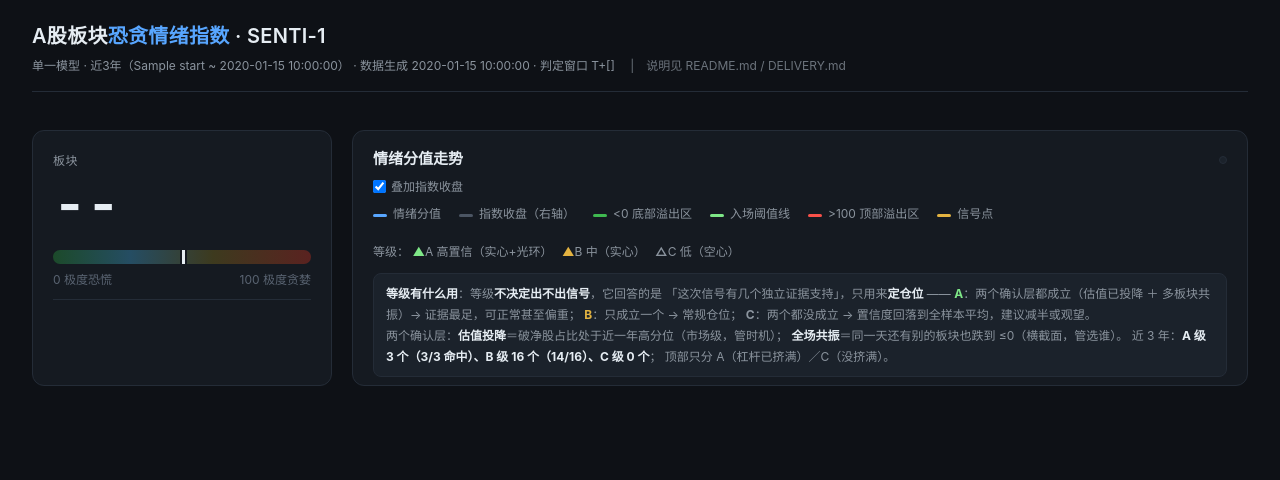
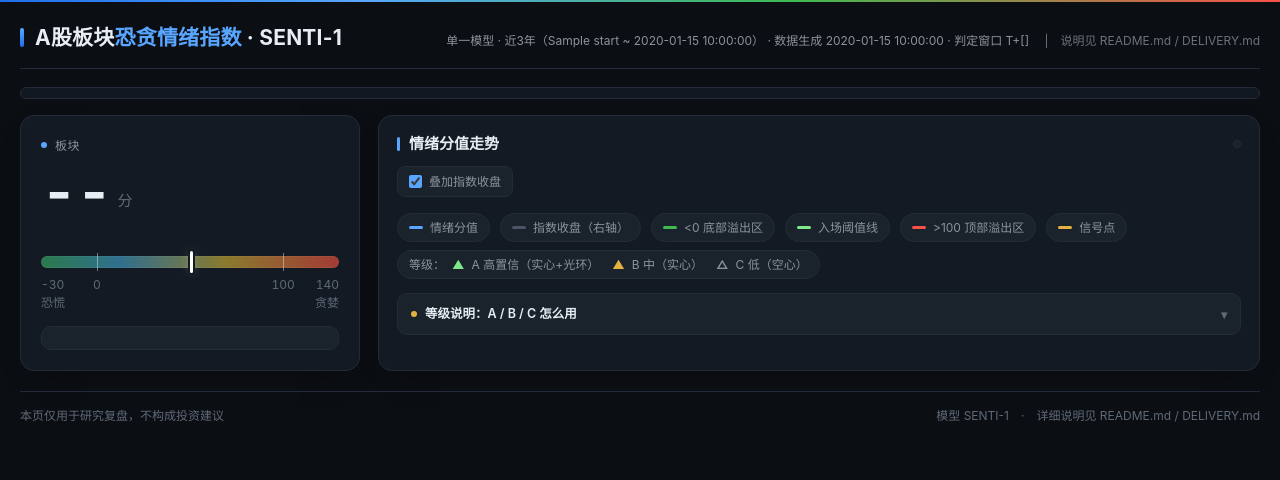
Before and after one commit to 1740611029/sentiment-index-v4, a Flask app: template web/templates/index.html in a window 1280 px wide. Shown: the top 480 px of the page. Run offline with Flask 3, Linux system fonts and the light colour scheme; the template is opened without the code that fills it: most values are stand-ins (such as "Sample title", 1, 10 or a date in 2020).

Commit message:
页面样式重做：排版与易用性（不动功能逻辑）
- 顶栏渐变条；标题左 / meta 右；板块 tab 改分段控件并吸顶
- 左卡：56px 数值、两行指标改小卡片、刻度条加 0/100 刻度线与 -30~140 刻度尺
- 图例改胶囊 chip；等级说明收进 <details> 可折叠面板；新增页脚免责声明
- .hero 恢复 align-items:stretch 保证左右卡等高，左卡内容沉底
- .wrap 由 max-width:1320/padding:32px 放宽为 1660/20px（宽屏留白过大）
- 修 state() 中 var(--x) 颜色字面量：拼成 var(--grn)22 是无效 CSS，导致部分状态标签无背景色
- 冒烟：6 板块 × 6 范围渲染全过

```diff
--- a/web/templates/index.html
+++ b/web/templates/index.html
@@ -6,61 +6,131 @@
 <title>A股板块恐贪情绪指数 · SENTI-1</title>
 <style>
   :root{
-    --bg:#0e1116; --card:#151a21; --card2:#1b222b; --bd:#242c37;
-    --tx:#e6edf3; --mut:#8b949e; --dim:#5a6472;
+    --bg:#0b0e13; --card:#141a23; --card2:#1a222c; --bd:#232c38; --bd2:#2c3745;
+    --tx:#e6edf3; --mut:#8b949e; --dim:#5f6a78;
     --red:#f85149; --grn:#3fb950; --blu:#58a6ff; --yel:#e3b341; --pur:#bc8cff;
+    --r:14px; --r2:10px;
   }
   *{box-sizing:border-box;margin:0;padding:0}
+  html{-webkit-text-size-adjust:100%}
   body{background:var(--bg);color:var(--tx);
        font-family:-apple-system,"Segoe UI","Microsoft YaHei",Roboto,sans-serif;
-       font-size:14px;line-height:1.6;padding:0 0 48px}
-  .wrap{max-width:1320px;margin:0 auto;padding:0 32px}
+       font-size:14px;line-height:1.6;padding:0 0 56px}
+  body::before{content:"";display:block;height:2px;
+       background:linear-gradient(90deg,#1f6feb,#58a6ff 28%,#3fb950 62%,#f85149)}
+  .wrap{max-width:1660px;margin:0 auto;padding:0 20px}
+  ::selection{background:#1f6feb55;color:#fff}
+  ::-webkit-scrollbar{width:10px;height:10px}
+  ::-webkit-scrollbar-track{background:var(--bg)}
+  ::-webkit-scrollbar-thumb{background:#2a3542;border-radius:6px;border:2px solid var(--bg)}
 
-  header{border-bottom:1px solid var(--bd);padding:20px 0 16px;margin-bottom:20px}
-  .title{font-size:20px;font-weight:600;letter-spacing:.3px}
+  /* ---------- header ---------- */
+  header{display:flex;justify-content:space-between;align-items:flex-end;gap:24px;
+         flex-wrap:wrap;border-bottom:1px solid var(--bd);
+         padding:22px 0 16px;margin-bottom:18px}
+  .title{font-size:21px;font-weight:650;letter-spacing:.2px;line-height:1.3}
+  .title::before{content:"";display:inline-block;width:4px;height:19px;border-radius:2px;
+         background:linear-gradient(180deg,#58a6ff,#1f6feb);margin-right:11px;vertical-align:-2px}
   .title span{color:var(--blu)}
-  .sub{color:var(--mut);font-size:12px;margin-top:4px}
+  .sub{color:var(--mut);font-size:12px;margin-top:6px;text-align:right;line-height:1.8}
 
-  .tabs{display:flex;gap:8px;flex-wrap:wrap;margin-bottom:18px}
-  .tab{background:var(--card);border:1px solid var(--bd);color:var(--mut);
-       padding:9px 18px;border-radius:8px;cursor:pointer;font-size:14px;
-       transition:.15s;white-space:nowrap}
-  .tab:hover{color:var(--tx);border-color:#33404f}
-  .tab.on{background:var(--blu);border-color:var(--blu);color:#08111d;font-weight:600}
+  /* ---------- tabs ---------- */
+  .tabs{display:flex;gap:5px;flex-wrap:wrap;margin-bottom:16px;
+        background:rgba(20,26,35,.92);border:1px solid var(--bd);border-radius:12px;padding:5px;
+        position:sticky;top:0;z-index:20;backdrop-filter:blur(10px);
+        -webkit-backdrop-filter:blur(10px)}
+  .tab{background:none;border:0;color:var(--mut);
+       padding:8px 17px;border-radius:8px;cursor:pointer;font-size:13.5px;
+       font-family:inherit;transition:.15s;white-space:nowrap}
+  .tab:hover{background:#1e2732;color:var(--tx)}
+  .tab.on{background:#1f6feb;border-color:#1f6feb;color:#fff;font-weight:600;
+          box-shadow:0 2px 12px rgba(31,111,235,.4)}
+  .tab:focus-visible,.rng button:focus-visible{outline:2px solid var(--blu);outline-offset:2px}
 
-  .hero{display:grid;grid-template-columns:300px 1fr;gap:20px;margin-bottom:18px}
-  .card{background:var(--card);border:1px solid var(--bd);border-radius:12px;padding:20px}
-  .lab{color:var(--mut);font-size:12px;letter-spacing:.5px}
-  .big{font-size:52px;font-weight:700;line-height:1.1;margin:6px 0 2px;
-       font-variant-numeric:tabular-nums}
-  .tag{display:inline-block;padding:4px 12px;border-radius:20px;font-size:12px;
-       font-weight:600;margin-top:6px}
-  .chg{font-size:13px;color:var(--mut);margin-top:10px}
-  .chg b{font-variant-numeric:tabular-nums}
+  /* ---------- layout ---------- */
+  .hero{display:grid;grid-template-columns:340px minmax(0,1fr);gap:18px;
+        margin-bottom:18px;align-items:stretch}
+  .card{background:var(--card);border:1px solid var(--bd);border-radius:var(--r);padding:20px;
+        box-shadow:0 10px 28px -18px rgba(0,0,0,.7)}
+  /* 左卡内容比右卡（图表）矮：撑满同高后，让「最近信号」沉底，不留大片空白 */
+  .hero > .card:first-child{display:flex;flex-direction:column}
+  .hero > .card:first-child .barlab{margin-bottom:14px}
+  .hero > .card:first-child .lsig{margin-top:auto}
 
-  .bar{position:relative;height:14px;margin-top:16px;border-radius:7px;overflow:hidden;
-       background:linear-gradient(90deg,#1c4a2a 0%,#254d63 30%,#3d3a1e 62%,#5a2220 100%)}
-  .bar .mk{position:absolute;top:-4px;width:3px;height:22px;background:var(--tx);
-           border-radius:2px;box-shadow:0 0 0 2px var(--card)}
-  .barlab{display:flex;justify-content:space-between;color:var(--dim);font-size:12px;margin-top:6px}
+  /* ---------- score panel ---------- */
+  .lab{color:var(--mut);font-size:12px;letter-spacing:.5px;
+       display:flex;align-items:center;gap:8px}
+  .lab::before{content:"";width:6px;height:6px;border-radius:50%;background:var(--blu);flex:none}
+  .big{font-size:56px;font-weight:700;line-height:1.05;margin:8px 0 2px;
+       font-variant-numeric:tabular-nums;letter-spacing:-1px}
+  .big::after{content:"分";font-size:15px;font-weight:500;color:var(--dim);
+       margin-left:6px;letter-spacing:0;vertical-align:6px}
+  .tag{display:inline-flex;align-items:center;padding:5px 12px;border-radius:999px;
+       font-size:12px;font-weight:600;margin-top:8px;letter-spacing:.2px}
+  .chg{margin-top:14px;display:grid;gap:8px}
+  .chg div{background:var(--card2);border:1px solid var(--bd);border-radius:var(--r2);
+           padding:9px 12px;font-size:12px;color:var(--mut);
+           display:flex;justify-content:space-between;align-items:center;gap:10px}
+  .chg b{font-variant-numeric:tabular-nums;font-size:13px}
 
-  .chartcard{padding:16px 20px 8px}
-  .chead{display:flex;justify-content:space-between;align-items:baseline;
-         margin-bottom:6px;flex-wrap:wrap;gap:8px}
-  .ctitle{font-size:15px;font-weight:600}
-  .opts{display:flex;gap:14px;align-items:center;color:var(--mut);font-size:12px}
-  .opts label{cursor:pointer;display:flex;align-items:center;gap:5px}
-  .rng{display:flex;flex-wrap:wrap;gap:4px;background:var(--card2);
-       border:1px solid var(--bd);border-radius:8px;padding:3px}
-  .rng button{background:none;border:0;color:var(--dim);font-size:12px;
-       padding:4px 10px;border-radius:6px;cursor:pointer;font-family:inherit}
-  .rng button:hover{color:var(--tx)}
-  .rng button.on{background:#1f6feb26;color:#79c0ff;box-shadow:inset 0 0 0 1px #1f6feb55}
-  #plot{width:100%}
-  .legend{display:flex;gap:18px;flex-wrap:wrap;color:var(--mut);font-size:12px;
-          padding:6px 0 10px}
-  .legend i{display:inline-block;width:14px;height:3px;border-radius:2px;
-            vertical-align:middle;margin-right:6px}
+  .bar{position:relative;height:12px;margin-top:18px;border-radius:6px;overflow:visible;
+       background:linear-gradient(90deg,#2b7a4b 0%,#2f6f8f 26%,#8a7a2e 62%,#a33b34 100%);
+       box-shadow:inset 0 0 0 1px rgba(255,255,255,.05)}
+  .bar .mk{position:absolute;top:-5px;width:3px;height:22px;background:#fff;
+           border-radius:2px;box-shadow:0 0 0 2px var(--card),0 0 10px rgba(255,255,255,.35)}
+  .bar .tk{position:absolute;top:-3px;width:1px;height:18px;background:rgba(230,237,243,.45)}
+  .barscale{position:relative;height:18px;margin-top:7px}
+  .barscale span{position:absolute;transform:translateX(-50%);font-size:12px;
+                 color:var(--dim);white-space:nowrap;font-variant-numeric:tabular-nums}
+  .barscale span:first-child{transform:none}
+  .barscale span:last-child{transform:translateX(-100%)}
+  .barlab{display:flex;justify-content:space-between;color:var(--dim);font-size:12px}
+
+  .lsig{margin-top:14px;padding:11px 13px;background:var(--card2);
+        border:1px solid var(--bd);border-radius:var(--r2);
+        font-size:12px;color:var(--mut);line-height:1.85}
+
+  /* ---------- chart panel ---------- */
+  .chartcard{padding:16px 18px 14px}
+  .chead{display:flex;justify-content:space-between;align-items:center;
+         margin-bottom:10px;flex-wrap:wrap;gap:10px}
+  .ctitle{font-size:15px;font-weight:600;display:flex;align-items:center;gap:9px}
+  .ctitle::before{content:"";width:3px;height:14px;border-radius:2px;background:var(--blu)}
+  .rng{display:flex;flex-wrap:wrap;gap:3px;background:var(--card2);
+       border:1px solid var(--bd);border-radius:9px;padding:3px}
+  .rng button{background:none;border:0;color:var(--dim);font-size:12px;font-weight:500;
+       padding:5px 11px;border-radius:7px;cursor:pointer;font-family:inherit;transition:.15s}
+  .rng button:hover{color:var(--tx);background:#212b36}
+  .rng button.on{background:var(--blu);color:#071018;font-weight:600}
+
+  .opts{display:flex;gap:10px;align-items:center;color:var(--mut);font-size:12px;
+        margin-bottom:6px;flex-wrap:wrap}
+  .opts label{cursor:pointer;display:inline-flex;align-items:center;gap:7px;
+        padding:5px 11px;background:var(--card2);border:1px solid var(--bd);
+        border-radius:8px;user-select:none;transition:.15s}
+  .opts label:hover{border-color:var(--bd2);color:var(--tx)}
+  .opts input{accent-color:#58a6ff;width:13px;height:13px;margin:0}
+  #rnginfo{color:var(--dim)}
+  #plot{width:100%;border-radius:8px}
+
+  .legend{display:flex;gap:8px 10px;flex-wrap:wrap;color:var(--mut);font-size:12px;
+          padding:10px 0 2px}
+  .legend > span{display:inline-flex;align-items:center;gap:7px;padding:4px 11px;
+          background:var(--card2);border:1px solid var(--bd);border-radius:999px;line-height:1.6}
+  .legend i{display:inline-block;width:14px;height:3px;border-radius:2px;flex:none}
+
+  .gnote{margin-top:12px;background:var(--card2);border:1px solid var(--bd);
+         border-radius:var(--r2);overflow:hidden}
+  .gnote summary{cursor:pointer;padding:10px 13px;font-size:12.5px;color:var(--tx);
+         font-weight:600;list-style:none;display:flex;align-items:center;gap:8px;user-select:none}
+  .gnote summary::-webkit-details-marker{display:none}
+  .gnote summary::before{content:"";width:6px;height:6px;border-radius:50%;
+         background:var(--yel);flex:none}
+  .gnote summary::after{content:"▾";margin-left:auto;color:var(--dim);font-size:12px;transition:.2s}
+  .gnote[open] summary::after{transform:rotate(180deg)}
+  .gbody{padding:11px 13px 12px;font-size:12px;color:var(--mut);line-height:1.85;
+         border-top:1px solid var(--bd)}
+  .gbody b.k{color:var(--tx)}
 
   table{width:100%;border-collapse:collapse;font-size:13px}
   th{text-align:left;color:var(--mut);font-weight:500;font-size:12px;
@@ -71,20 +141,23 @@
   .up{color:var(--red)} .dn{color:var(--grn)}
   .empty{color:var(--dim);font-size:13px;padding:16px 10px}
 
-  .lsig{margin-top:10px;padding-top:10px;border-top:1px solid var(--bd);
-        font-size:12px;color:var(--mut);line-height:1.7}
+  .foot{margin-top:20px;padding-top:14px;border-top:1px solid var(--bd);
+        color:var(--dim);font-size:12px;display:flex;justify-content:space-between;
+        gap:16px;flex-wrap:wrap}
 
-  .gnote{margin-top:2px;padding:9px 12px;background:var(--card2);
-         border:1px solid var(--bd);border-radius:8px;
-         font-size:12px;color:var(--mut);line-height:1.75}
-  .gnote b.k{color:var(--tx)}
+  #tip{position:fixed;pointer-events:none;background:rgba(11,15,20,.97);border:1px solid #33404f;
+       border-radius:10px;padding:10px 13px;font-size:12px;display:none;z-index:99;
+       box-shadow:0 10px 30px rgba(0,0,0,.6);white-space:nowrap;line-height:1.75}
 
-  #tip{position:fixed;pointer-events:none;background:#0b0f14;border:1px solid #33404f;
-       border-radius:8px;padding:9px 12px;font-size:12px;display:none;z-index:99;
-       box-shadow:0 6px 20px rgba(0,0,0,.5);white-space:nowrap}
-  @media(max-width:1000px){
+  @media(max-width:1080px){
     .hero{grid-template-columns:1fr}
-    .wrap{padding:0 16px}
+    .sub{text-align:left}
+  }
+  @media(max-width:640px){
+    .wrap{padding:0 12px}
+    .tabs{position:static}
+    .big{font-size:46px}
+    .card{padding:16px}
   }
 </style>
 </head>
@@ -105,8 +178,15 @@
       <div class="big" id="sval">--</div>
       <div id="stag"></div>
       <div class="chg" id="schg"></div>
-      <div class="bar"><div class="mk" id="mk" style="left:50%"></div></div>
-      <div class="barlab"><span>0 极度恐慌</span><span>100 极度贪婪</span></div>
+      <div class="bar">
+        <div class="mk" id="mk" style="left:50%"></div>
+        <i class="tk" style="left:18.75%"></i><i class="tk" style="left:81.25%"></i>
+      </div>
+      <div class="barscale">
+        <span style="left:0%">-30</span><span style="left:18.75%">0</span>
+        <span style="left:81.25%">100</span><span style="left:100%">140</span>
+      </div>
+      <div class="barlab"><span>恐慌</span><span>贪婪</span></div>
       <div class="lsig" id="lsig"></div>
     </div>
     <div class="card chartcard">
@@ -114,7 +194,7 @@
         <div class="ctitle">情绪分值走势</div>
         <div class="rng" id="rng"></div>
       </div>
-      <div class="opts" style="margin-bottom:2px">
+      <div class="opts">
         <label><input type="checkbox" id="ovl" checked> 叠加指数收盘</label>
         <span id="rnginfo"></span>
       </div>
@@ -131,7 +211,9 @@
           <b style="color:#e3b341">▲</b>B 中（实心）
           <b style="color:#8b949e">△</b>C 低（空心）</span>
       </div>
-      <div class="gnote">
+      <details class="gnote">
+        <summary>等级说明：A / B / C 怎么用</summary>
+        <div class="gbody">
           <b class="k">等级有什么用</b>：等级<b class="k">不决定出不出信号</b>，它回答的是
           「这次信号有几个独立证据支持」，只用来<b class="k">定仓位</b> ——
           <b style="color:#7ee787">A</b>：两个确认层都成立（估值已投降 ＋ 多板块共振）→ 证据最足，可正常甚至偏重；
@@ -142,9 +224,14 @@
           近 3 年：<b class="k">A 级 3 个（3/3 命中）、B 级 16 个（14/16）、C 级 0 个</b>；
           顶部只分 A（杠杆已挤满）／C（没挤满）。
         </div>
+      </details>
     </div>
   </div>
 
+  <div class="foot">
+    <span>本页仅用于研究复盘，不构成投资建议</span>
+    <span>模型 SENTI-1　·　详细说明见 README.md / DELIVERY.md</span>
+  </div>
 </div>
 <div id="tip"></div>
 
@@ -170,13 +257,13 @@ KEYS.forEach(b=>{
 const fmt=(n,d=2)=>(n===null||isNaN(n))?'--':Number(n).toFixed(d);
 function state(v){
   if(v<=(SUM.entry_thr??0)) return ['极度恐慌 · 已达入场阈值','#7ee787'];
-  if(v<0)   return ['极度恐慌 · 底部区','var(--grn)'];
+  if(v<0)   return ['极度恐慌 · 底部区','#3fb950'];
   if(v<20)  return ['恐慌','#4ac26b'];
   if(v<40)  return ['偏冷','#79c0ff'];
-  if(v<60)  return ['中性','var(--mut)'];
-  if(v<80)  return ['偏热','var(--yel)'];
+  if(v<60)  return ['中性','#8b949e'];
+  if(v<80)  return ['偏热','#e3b341'];
   if(v<=100)return ['贪婪','#ff8c5a'];
-  return ['极度贪婪 · 顶部区','var(--red)'];
+  return ['极度贪婪 · 顶部区','#f85149'];
 }
 
 /* 置信等级配色与释义（全页统一口径） */
```
Lines whose indentation alone changed are shown as unchanged.
